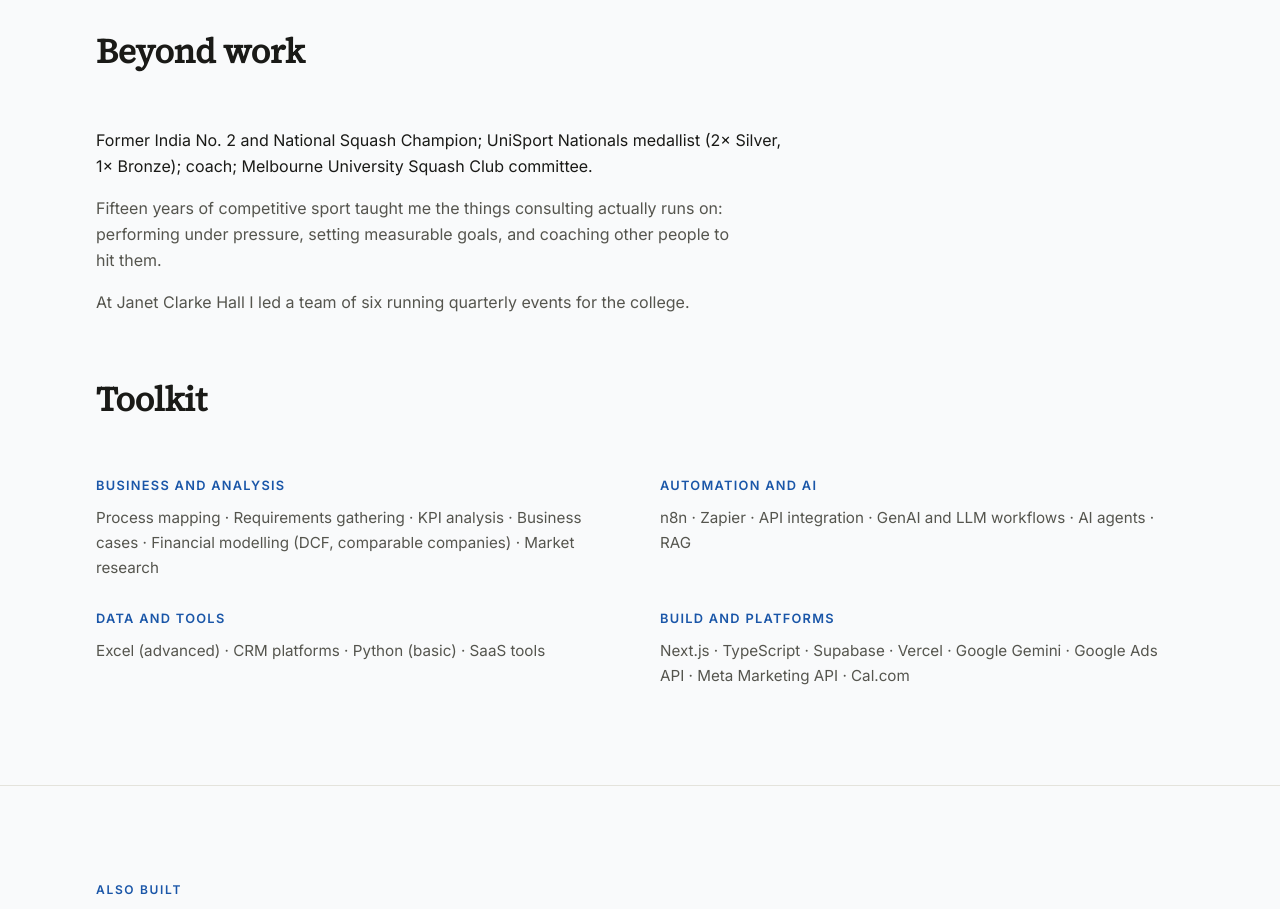
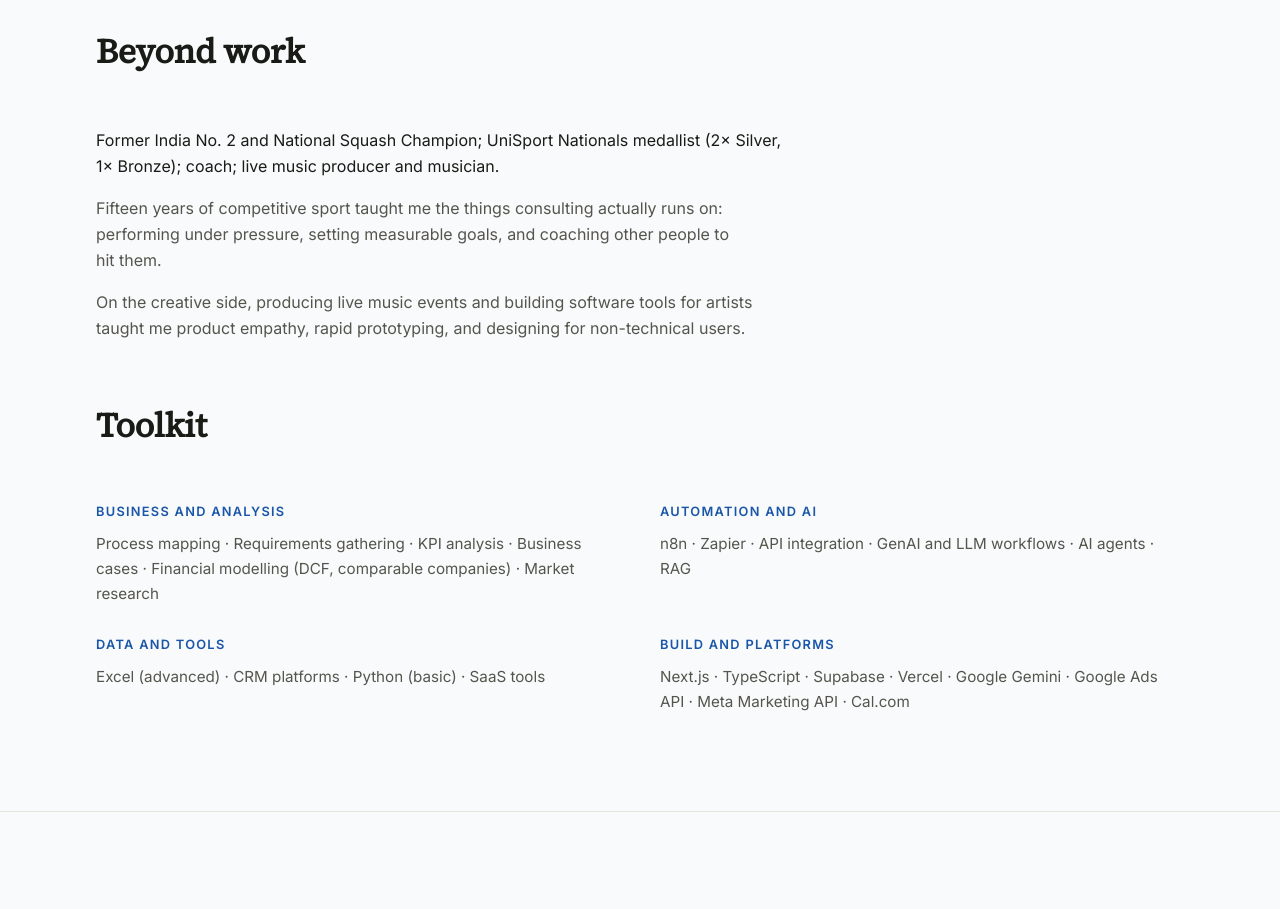
Before and after one commit to koolsharmafamily/kool-website, a React (Vite) app: page / in a window 1280 px wide. Shown: the part 4780-5689 px from the top of the page. Built offline with nearby package versions, Linux system fonts and the light colour scheme.

Commit message:
feat: highlight elite athlete and musician background in beyond work section

```diff
--- a/src/data/content.ts
+++ b/src/data/content.ts
@@ -175,11 +175,11 @@
 };
 
 export const beyondWork = {
-  body: "Former India No. 2 and National Squash Champion; UniSport Nationals medallist (2× Silver, 1× Bronze); coach; Melbourne University Squash Club committee.",
+  body: "Former India No. 2 and National Squash Champion; UniSport Nationals medallist (2× Silver, 1× Bronze); coach; live music producer and musician.",
   lesson:
     "Fifteen years of competitive sport taught me the things consulting actually runs on: performing under pressure, setting measurable goals, and coaching other people to hit them.",
   extra:
-    "At Janet Clarke Hall I led a team of six running quarterly events for the college.",
+    "On the creative side, producing live music events and building software tools for artists taught me product empathy, rapid prototyping, and designing for non-technical users.",
 };
 
 export const toolkit = [
```
